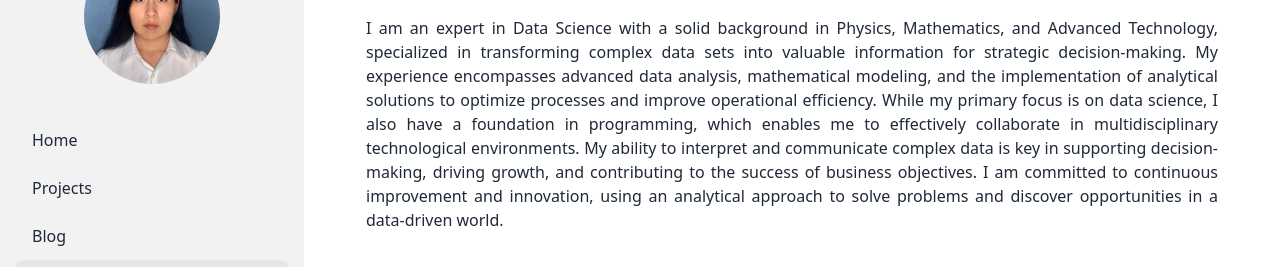
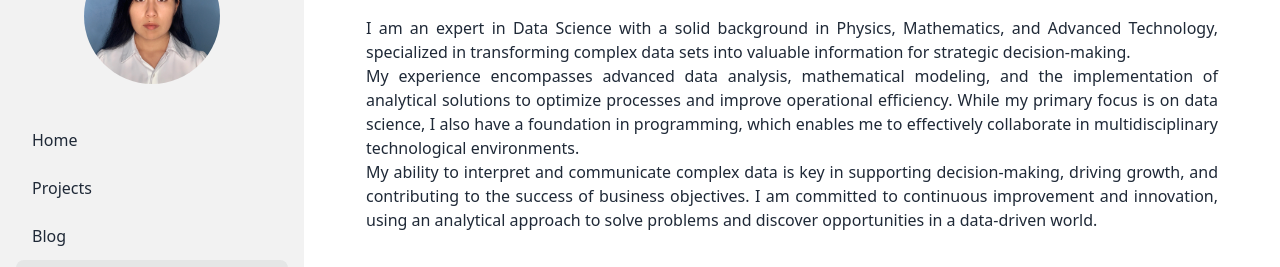
Before and after one commit to MarianaDwarka/marianadwarka.github.io, an Astro site: page /cv in a window 1280 px wide. Shown: the part 80-347 px from the top of the page. Built offline with nearby package versions, Linux system fonts and the light colour scheme; Astro itself is replaced by a stand-in of ours.

Commit message:
Update cv.astro

```diff
--- a/src/pages/cv.astro
+++ b/src/pages/cv.astro
@@ -9,12 +9,15 @@ import TimeLineElement from "../components/cv/TimeLine.astro";
   </div>
 
   <div class="mb-10 text-justify">
-    I am an expert in Data Science with a solid background in Physics, Mathematics, and Advanced Technology,
-    specialized in transforming complex data sets into valuable information for strategic decision-making.
-    My experience encompasses advanced data analysis, mathematical modeling, and the implementation of analytical solutions to optimize processes and improve operational efficiency.
-    While my primary focus is on data science, I also have a foundation in programming, which enables me to effectively collaborate in multidisciplinary technological environments.
-    My ability to interpret and communicate complex data is key in supporting decision-making, driving growth, and contributing to the success of business objectives.
-    I am committed to continuous improvement and innovation, using an analytical approach to solve problems and discover opportunities in a data-driven world.
+  <p>I am an expert in Data Science with a solid background in Physics, Mathematics, and Advanced Technology,
+    specialized in transforming complex data sets into valuable information for strategic decision-making.</p>
+
+  <p>My experience encompasses advanced data analysis, mathematical modeling, and the implementation of analytical solutions to optimize processes and improve operational efficiency.
+    While my primary focus is on data science, I also have a foundation in programming, which enables me to effectively collaborate in multidisciplinary technological environments.</p>
+
+  <p>My ability to interpret and communicate complex data is key in supporting decision-making, driving growth, and contributing to the success of business objectives.
+    I am committed to continuous improvement and innovation, using an analytical approach to solve problems and discover opportunities in a data-driven world.</p>
+
   </div>
 
   <div class="mb-5">
```
